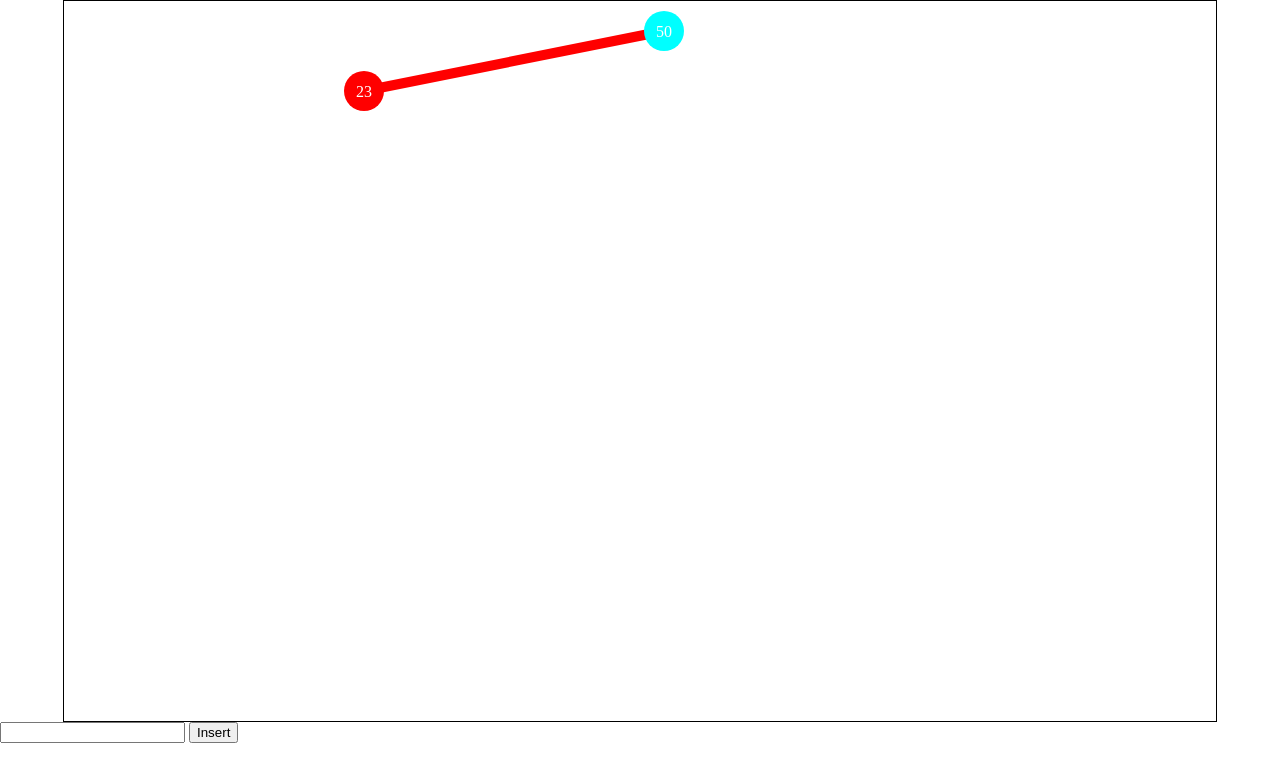
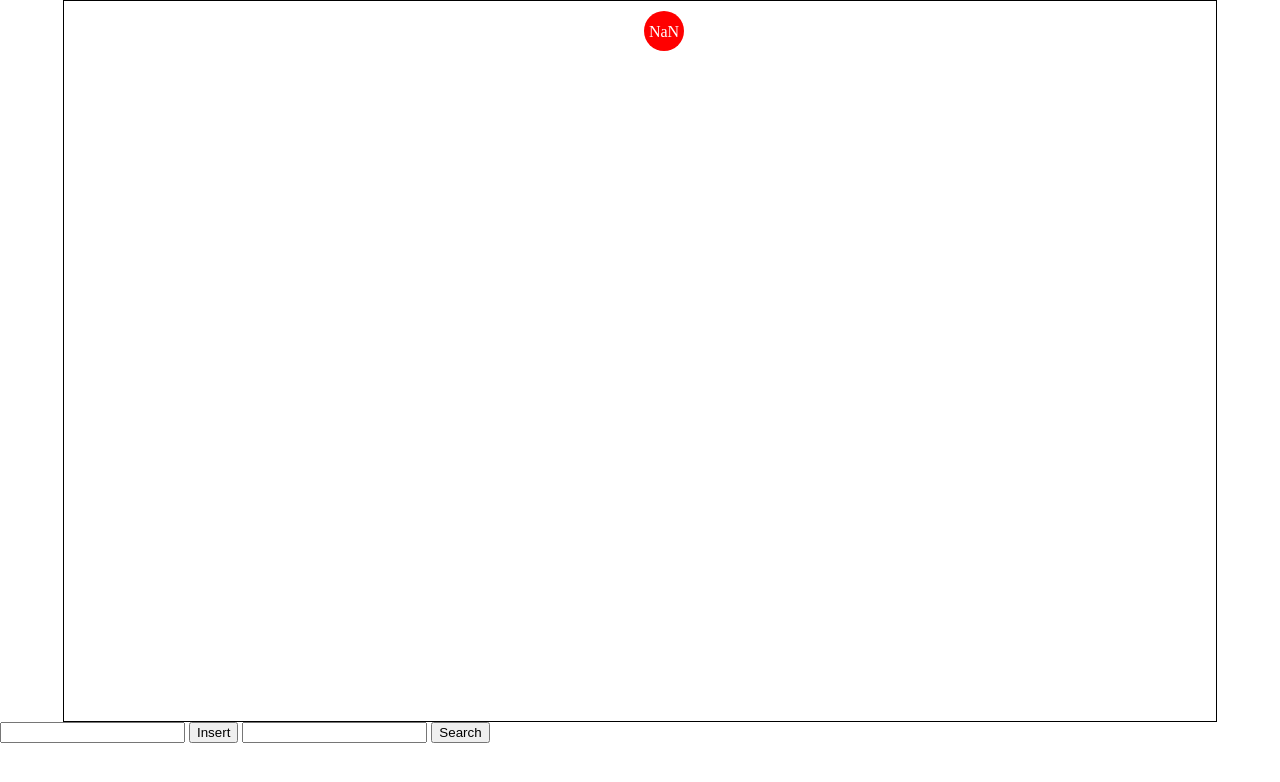
Before and after one commit to kotAPI/SVGPlayground, a plain HTML site: page index.html in a window 1280 px wide. Both pictures are taken after a click on the button "Insert". Drawn offline with nearby package versions, Linux system fonts and the light colour scheme.

Commit message:
add: insert/search input buttons

```diff
--- a/index.html
+++ b/index.html
@@ -38,7 +38,10 @@
   </svg>
 
   <input type="text" id="insertVal">
-  <button id="submitval" onClick="insertIntoTree()">Insert</button>
+  <button  onClick="insertIntoTree()">Insert</button>
+
+  <input id ="searchVal" type="text">
+  <button  onClick="searchTree()">Search</button>
 
   <script src="./src/amazingLibraryName.js"></script>
 </body>
--- a/src/amazingLibraryName.js
+++ b/src/amazingLibraryName.js
@@ -180,18 +180,33 @@ function parseStep(obj) {
 let tree = [];
 let messages = [];
 
-insert(tree, 50, messages);
-insert(tree, 23, messages);
-insert(tree, 17, messages);
-insert(tree, 28, messages);
-console.log("Searching....")
-search(tree,28,messages)
-console.log("Inorder....")
-inorderTraversal(tree, 0, messages);
-console.log("Pre Order....")
-preorderTraversal(tree, 0, messages);
-console.log("Post Order....")
-postorderTraversal(tree, 0, messages);
+// insert(tree, 50, messages);
+// insert(tree, 23, messages);
+// insert(tree, 17, messages);
+// insert(tree, 28, messages);
+// console.log("Searching....")
+
+// resetNodes()
+// resetEdges()
+// search(tree,28,messages)
+
+// console.log("Inorder....")
+// resetNodes()
+// resetEdges()
+
+// inorderTraversal(tree, 0, messages);
+// resetNodes()
+// resetEdges()
+
+// console.log("Pre Order....")
+// preorderTraversal(tree, 0, messages);
+// resetNodes()
+// resetEdges()
+
+// console.log("Post Order....")
+// postorderTraversal(tree, 0, messages);
+// resetNodes()
+// resetEdges()
 
 var FinalMessages = [];
 for (var i = 0; i < messages.length; i++) {
@@ -203,25 +218,46 @@ for (var i = 0; i < messages.length; i++) {
   }
 }
 
-var i = 0;
-window.setInterval(function () {
+// var i = 0;
+// window.setInterval(function () {
 
-      parseStep(FinalMessages[i]);
+//       parseStep(FinalMessages[i]);
 
 
-  i++;
+//   i++;
 
-}, CONFIGSVG.gameSpeed * 2000);
+// }, CONFIGSVG.gameSpeed * 2000);
 
 
+var i = 0;
+var j = 0
+function myLoop () {
+   setTimeout(function () {
+      var message = messages[i];
+      for(var k=0;k<message.length;k++){
+        //console.log(message[])
+        parseStep(message[k])
+      }
+      i++;
+      if (i < messages.length) {
+         myLoop();
+      }
+   }, 1000)
+}
 
+// myLoop()
 
-
-
+function searchTree(){
+  val = document.getElementById('searchVal').value;
+  console.log(val);
+  insert(tree, parseInt(val), messages);
+  myLoop()
+}
 
 // DOM BINDINGS
 function insertIntoTree() {
   val = document.getElementById('insertVal').value;
   console.log(val);
   insert(tree, parseInt(val), messages);
+  myLoop()
 }
```
